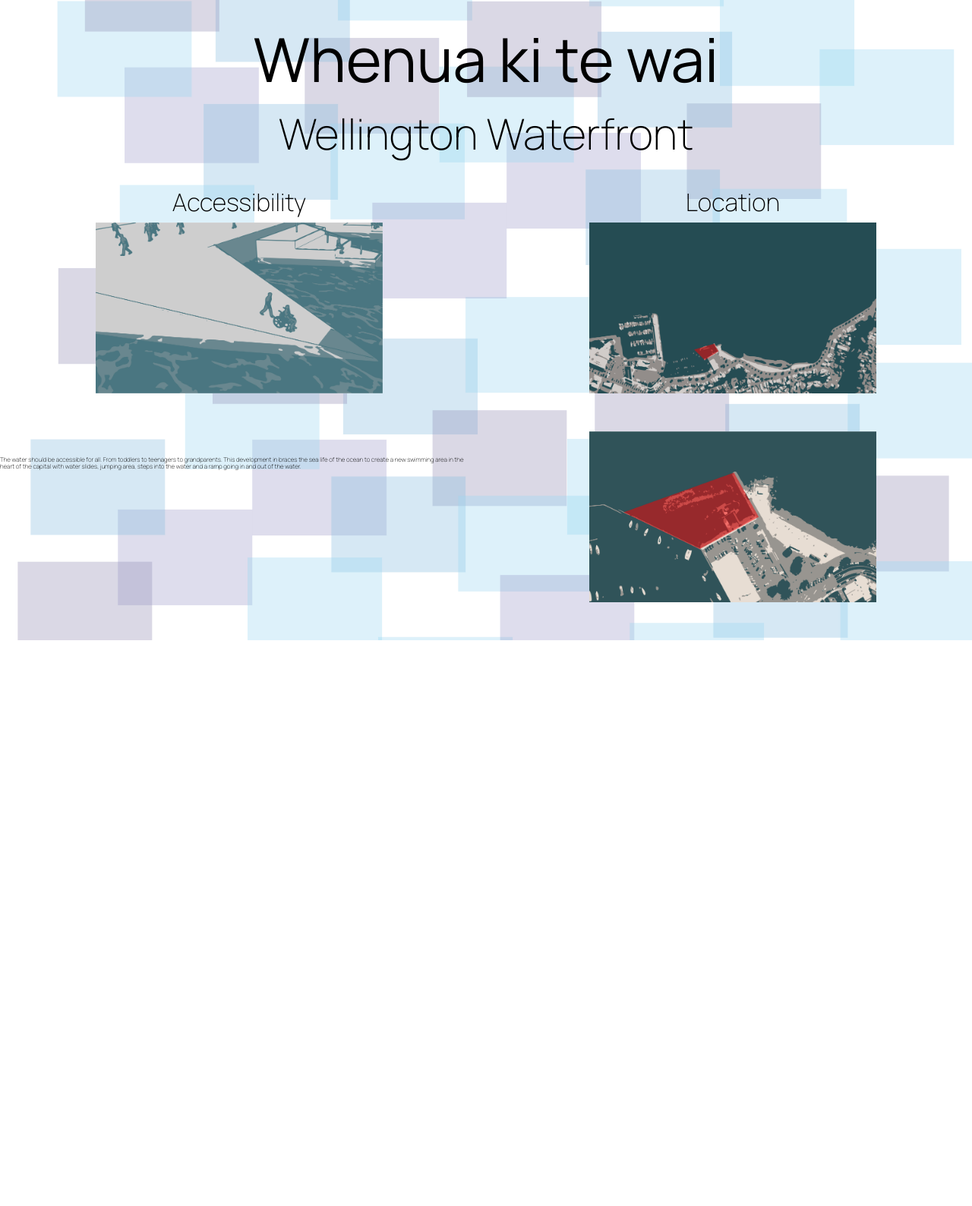
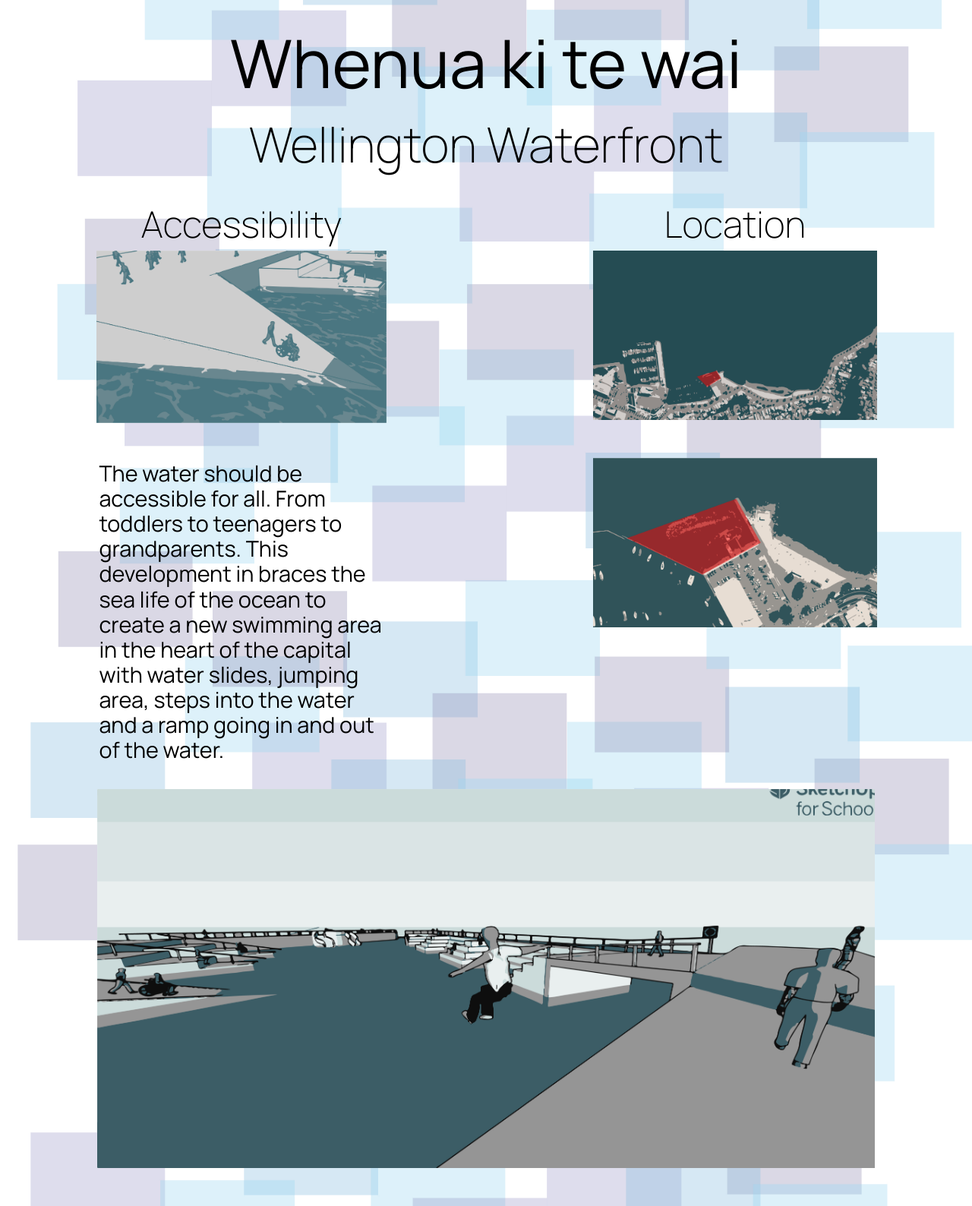
Before and after one commit to JanuFoley/Assesment_13DVC, a Flask app: page / in a window 1280 px wide. Shown: the whole page at 76% size. Before the commit the page ends 843 px from the top, so only its background shows below. Run offline with Flask 3, Linux system fonts and the light colour scheme.

Commit message:
first prototype

```diff
--- a/static/DVC_WATERFRONT.css
+++ b/static/DVC_WATERFRONT.css
@@ -12,13 +12,13 @@ body {
 h1 {
     text-align: center;
     font-weight: 400;
-    font-size: 5rem;
+    font-size: 5.5rem;
     margin: 0;
     padding-top: 2rem;
 }
 
 h2 {
-    font-size: 3.5rem;
+    font-size: 4rem;
     text-align: center;
     font-weight: 350;
     margin: 0 0 0.5rem 0;
@@ -28,7 +28,7 @@ h2 {
 h3 {
     text-align: center;
     margin: 2rem 0 0.5rem 0;
-    font-size: 2rem;
+    font-size: 3rem;
     font-weight: 200;
 }
 
@@ -62,6 +62,22 @@ img {
     margin-bottom: 50px;
 }
 
+.img2 {
+    width: 80%;
+    height: auto;
+    margin-bottom: 50px;
+    margin-top: 1.2rem;
+}
+
+.text {
+    width: 61%;
+    font-size: 1.8rem ;
+    font-weight: normal;
+    align-items: center;
+    margin-left: 0.8rem;
+    margin-bottom: 1rem;
+}
+
 .background {
     height: 100%;
     background-position: center;
--- a/templates/base.html
+++ b/templates/base.html
@@ -23,21 +23,24 @@
 
 {% block main %}
    <div class="container">
-        <div class="item">
+       <div class="item">
            <h3>Accessibility</h3>
            <img src="/static/images/Website Development-09.jpg">
-            <h4>The water should be accessible for all. From toddlers to teenagers to grandparents. This development in
+            <div class="text">
+                The water should be accessible for all. From toddlers to teenagers to grandparents. This development in
                 braces the sea life of the ocean to create a new swimming area in the heart of the capital with water
                 slides, jumping area, steps into the water and a ramp going in and out of the water.
-            </h4>
+            </div>
        </div>
        <div class="item">
            <h3>Location</h3>
            <img src="/static/images/Website Development-07.jpg">
            <img src="/static/images/Website Development-08.jpg">
        </div>
-
    </div>
+    <div class="item">
+        <img src="/static/images/Website photos-07.jpg" class="img2">
+    </div>
 {% endblock %}
 </body>
 
```
